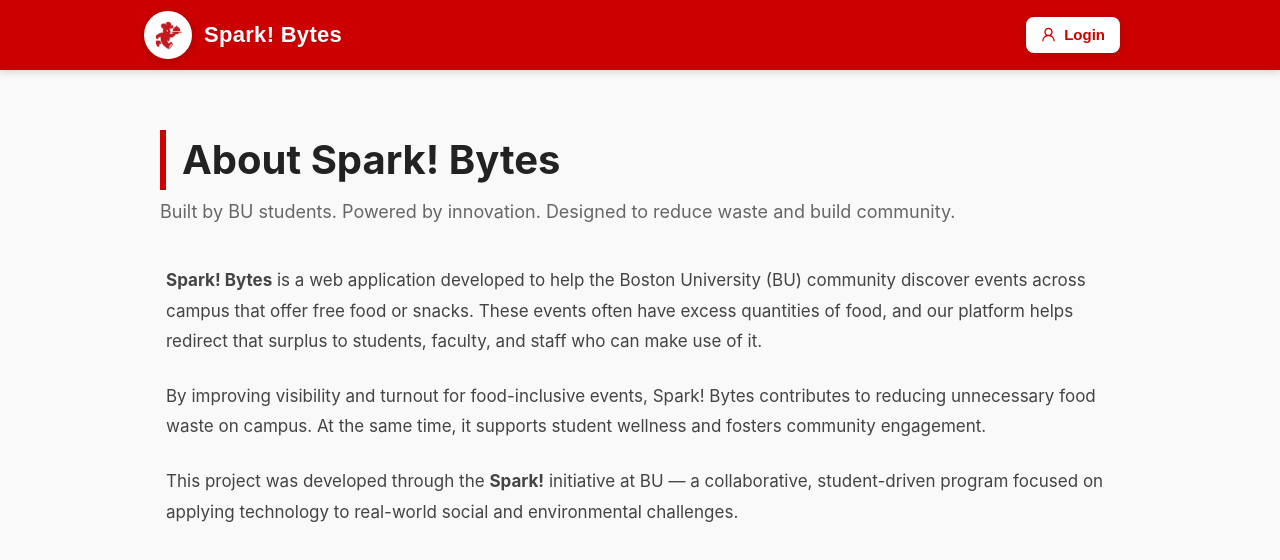
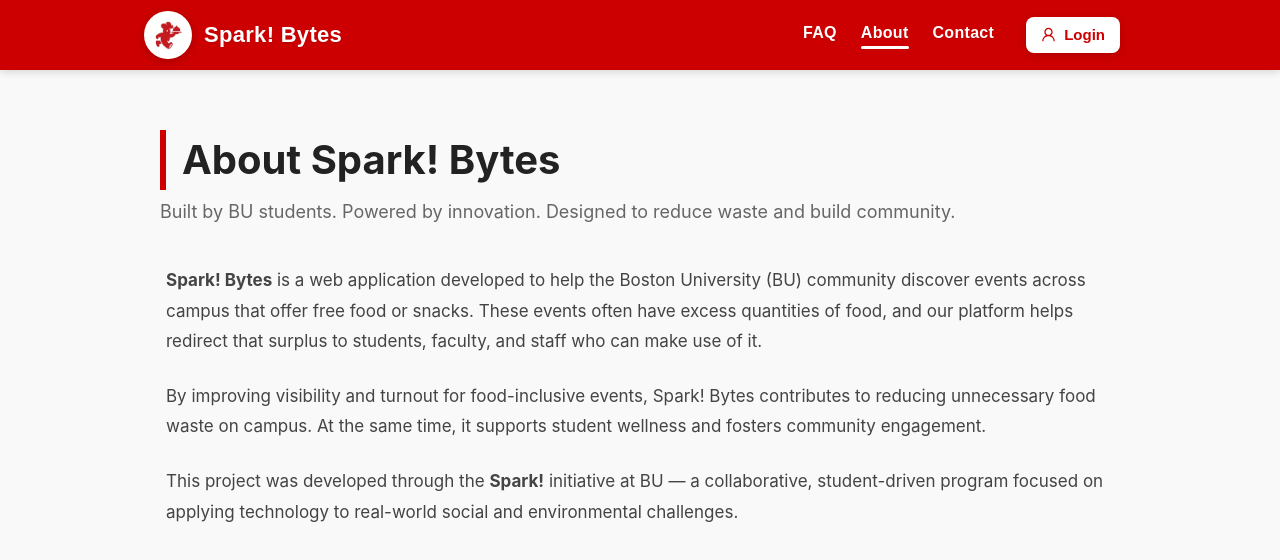
Before and after one commit to ame0102/sparkbytes, a Next.js app in the folder spark-bytes/: page /about in a window 1280 px wide. Shown: the top 560 px of the page. Built offline with nearby package versions, Linux system fonts and the light colour scheme; no server answers.

Commit message:
Removed redundant sections

```diff
--- a/spark-bytes/src/components/NavBar.tsx
+++ b/spark-bytes/src/components/NavBar.tsx
@@ -1,8 +1,6 @@
 "use client";
 
 import { useState, useEffect } from "react";
-import React from 'react';
-
 import { Avatar, Button, Dropdown, Menu } from "antd";
 import {
   MenuOutlined,
@@ -21,9 +19,9 @@
   const pathname = usePathname();
 
   const [isLoggedIn, setIsLoggedIn] = useState(false);
-  const [userName, setUserName]     = useState("");
+  const [userName, setUserName] = useState("");
   const [drawerOpen, setDrawerOpen] = useState(false);
-  const [width, setWidth]           = useState(
+  const [width, setWidth] = useState(
     typeof window !== "undefined" ? window.innerWidth : 0
   );
   const isDesktop = width >= 768;
@@ -81,6 +79,12 @@
       </Menu.Item>
     </Menu>
   );
+
+  const topLinks = [
+    { href: "/faq",     label: "FAQ"    },
+    { href: "/about",   label: "About"  },
+    { href: "/contact", label: "Contact"},
+  ];
 
   const avatarEl = (
     <Avatar
@@ -143,7 +147,69 @@
             </div>
           </div>
 
-          {/* right: avatar/login */}
+          {/* right: desktop nav or avatar/login */}
+          {isDesktop ? (
+            <div className="flex items-center space-x-8">
+              <nav className="flex space-x-6">
+                {topLinks.map(({ href, label }) => (
+                  <div
+                    key={href}
+                    onClick={() => router.push(href)}
+                    className={`text-white text-md hover:text-gray-200 transition-colors duration-200`}
+                    style={{
+                      textDecoration: "none",
+                      fontFamily: "'Nunito', sans-serif",
+                      fontWeight: pathname === href ? 800 : 600,
+                      position: "relative",
+                      paddingBottom: "4px",
+                      cursor: "pointer",
+                      fontSize: "16px",
+                      letterSpacing: "0.3px",
+                      textShadow: "0 1px 1px rgba(0,0,0,0.1)"
+                    }}
+                  >
+                    {label}
+                    {pathname === href && (
+                      <span style={{
+                        position: "absolute",
+                        bottom: 0,
+                        left: "0",
+                        width: "100%",
+                        height: "3px",
+                        background: "white",
+                        borderRadius: "3px"
+                      }}></span>
+                    )}
+                  </div>
+                ))}
+              </nav>
+
+              {isLoggedIn ? (
+                <Dropdown overlay={avatarMenu} placement="bottomRight">
+                  {avatarEl}
+                </Dropdown>
+              ) : (
+                <Button
+                  onClick={() => router.push("/login")}
+                  icon={<UserOutlined style={{ color: "#CC0000" }} />}
+                  style={{
+                    background: "#fff",
+                    color: "#CC0000",
+                    borderRadius: "8px",
+                    fontWeight: 700,
+                    border: "none",
+                    boxShadow: "0 2px 8px rgba(0,0,0,0.15)",
+                    height: "36px",
+                    fontFamily: "'Nunito', sans-serif",
+                    fontSize: "15px"
+                  }}
+                >
+                  {width > 380 ? "Login" : ""}
+                </Button>
+              )}
+            </div>
+          ) : (
+            /* mobile avatar/login */
             <div className="flex items-center space-x-2">
               {isLoggedIn ? (
                 <Dropdown overlay={avatarMenu} placement="bottomRight">
@@ -169,6 +235,7 @@
                 </Button>
               )}
             </div>
+          )}
         </div>
       </div>
 
@@ -199,42 +266,18 @@
 
             {/* Header */}
             <div className="p-6 border-b border-gray-100">
-              <div
-                className="flex items-center gap-3 cursor-pointer"
-                onClick={() => {
-                  router.push("/profile");
-                  setDrawerOpen(false);
-                }}
-              >
+              <div className="flex items-center space-x-3">
                 <Avatar
-                  size={42}
+                  size={40}
                   icon={<UserOutlined />}
                   style={{
                     backgroundColor: "#CC0000",
-                    color: "white",
-                    flexShrink: 0
+                    color: "white"
                   }}
                 />
-                <div className="overflow-hidden">
-                  <div
-                    style={{
-                      fontWeight: 700,
-                      fontSize: '18px',
-                      color: '#333',
-                      whiteSpace: 'nowrap',
-                      overflow: 'hidden',
-                      textOverflow: 'ellipsis',
-                      display: 'flex',
-                      alignItems: 'center'
-                    }}
-                  >
-                    <span>{userName}</span>
-                    <span
-                      className="ml-1.5 text-gray-500 hover:text-[#CC0000]"
-                      style={{ fontSize: '14px', transition: 'color 0.2s' }}
-                    >
-                      (View Profile)
-                    </span>
+                <div>
+                  <div style={{ fontWeight: 700, fontSize: '18px', color: '#333' }}>
+                    {userName}
                   </div>
                   <div style={{ fontSize: '14px', color: '#666' }}>
                     BU Student
```
Lines whose indentation alone changed are shown as unchanged.
